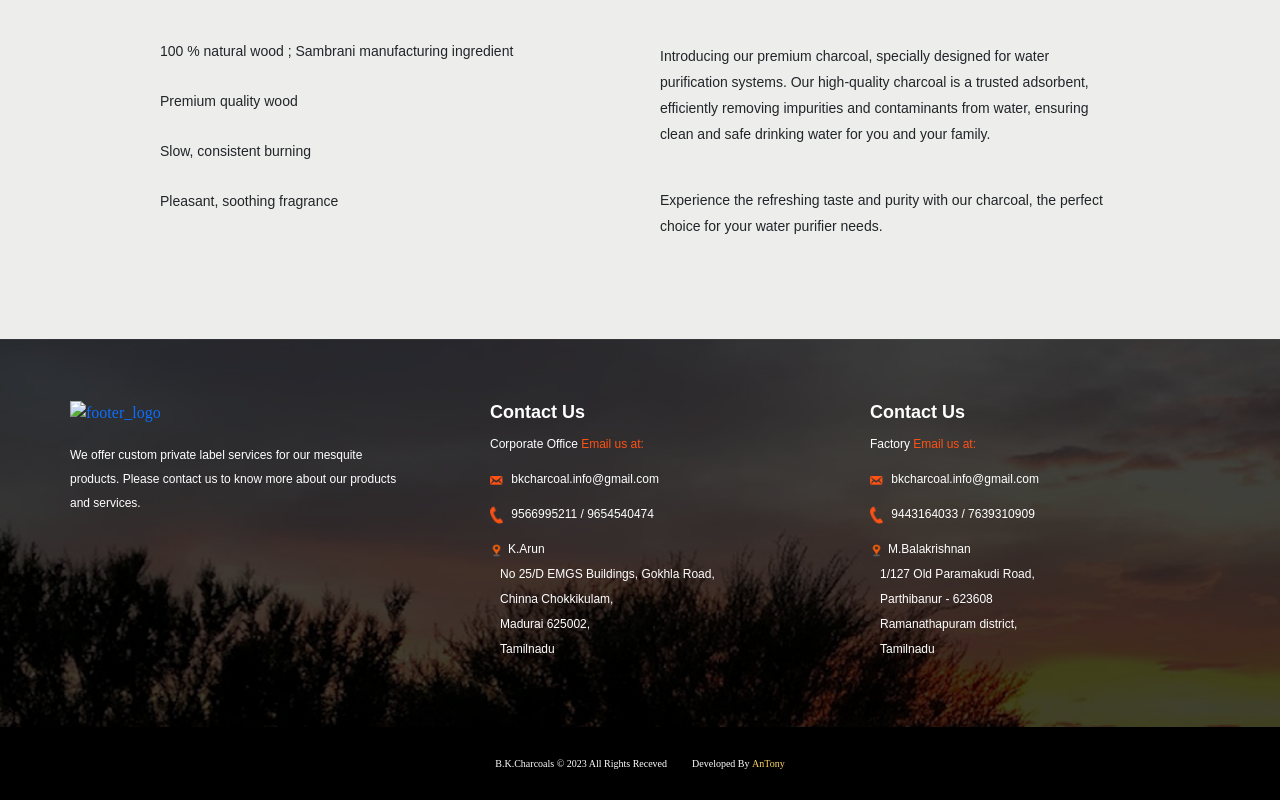
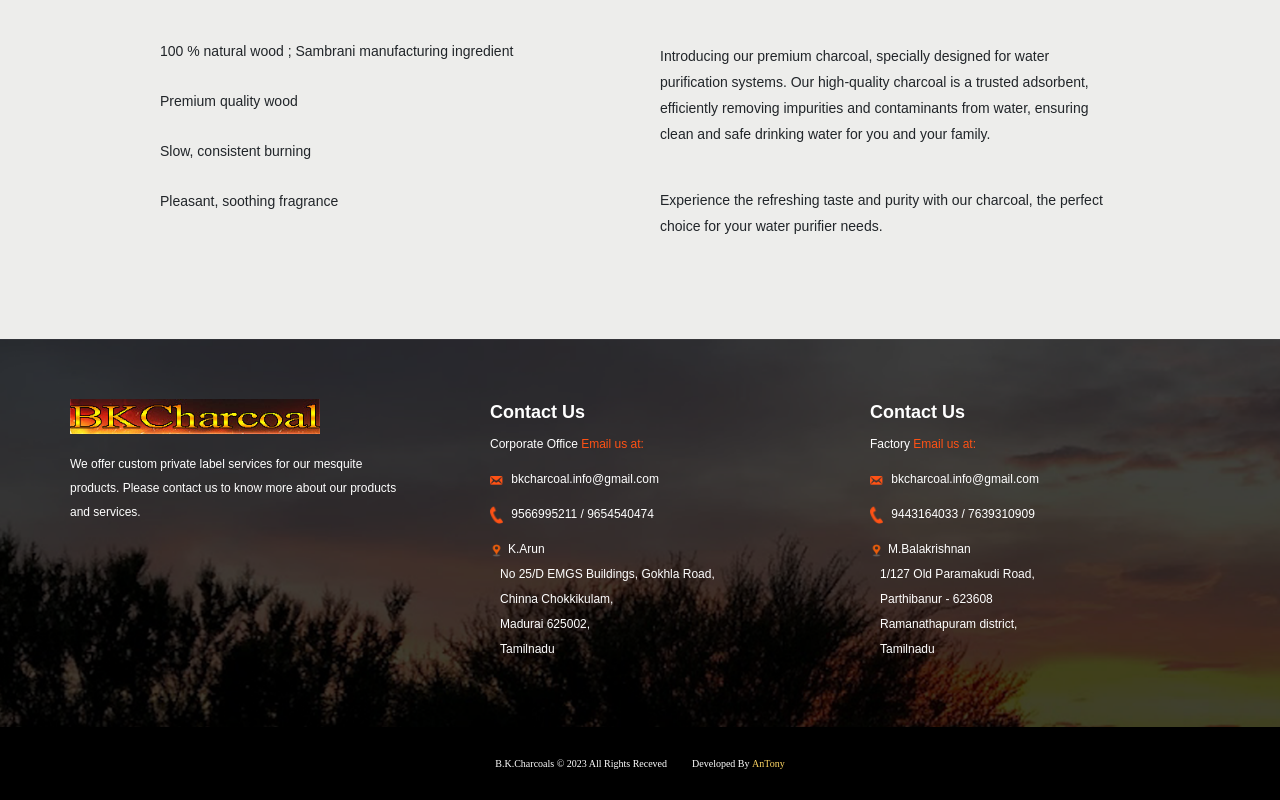
Before and after one commit to bkcharcoal/bkcharcoal.github.io, a plain HTML site: page index.html in a window 1280 px wide. Shown: the part 6242-7042 px from the top of the page. Drawn offline with Linux system fonts and the light colour scheme; a web font is replaced by a local one.

Commit message:
Update index.html

```diff
--- a/index.html
+++ b/index.html
@@ -306,7 +306,7 @@ branding, that we
          <div class="row">
          <div class="col-md-12 col-sm-12 col-xs-12 footer_inner pad-none">
             <div class="col-md-4  footer_left pad-none">
-               <a href="#"><img src="index_files/" alt="footer_logo"></a>
+               <a href="#"><img src="index_files/bkchar.jpg" alt="footer_logo"></a>
                <p>We offer custom private label services for our
 mesquite products. Please contact us to know more about our products and
  services.</p>
```
